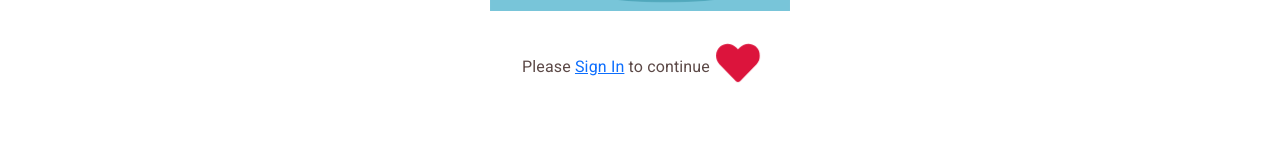
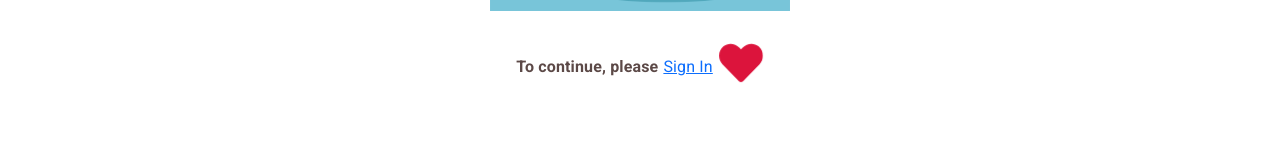
Before and after one commit to hudashoeib/sample, a React (Create React App) app: page / in a window 1280 px wide. Shown: the part 481-622 px from the top of the page. Built offline with nearby package versions, Linux system fonts and the light colour scheme; no server answers.

Commit message:
sign to continue

```diff
--- a/src/components/Header.jsx
+++ b/src/components/Header.jsx
@@ -230,7 +230,9 @@ function DrawerAppBar(props) {
         </ListItem>
         {user && (
           <ListItem>
-            <ListItemButton onClick={handleClickOpen2}>SignOut</ListItemButton>
+            <ListItemButton onClick={handleClickOpen2}>
+              {t("signout")}
+            </ListItemButton>
           </ListItem>
         )}
       </List>
--- a/src/languages/ar.json
+++ b/src/languages/ar.json
@@ -1,4 +1,9 @@
 {
+  "please": "برجاء",
+  "sign_in": "تسجيل الدخول",
+  "to_continue_please": "للمتابعة برجاء",
+  "please_signin_to_continue": "يرجى <1>تسجيل الدخول</1> للمتابعة",
+
   "lang": "اللغة",
   "home": "الرئيسية",
   "signout": "تسجيل الخروج",
--- a/src/languages/en.json
+++ b/src/languages/en.json
@@ -1,4 +1,8 @@
 {
+  "please": "Please",
+  "sign_in": "Sign In",
+  "to_continue_please": "To continue, please",
+  "please_signin_to_continue": "Please <1>Sign In</1> to continue",
   "signin_email_error": "Please enter a valid email address.",
   "signin_password_error": "Password must be at least 6 characters long.",
   "signin_failed": "Sign in failed. Please try again.",
--- a/src/pages/Home.jsx
+++ b/src/pages/Home.jsx
@@ -4,12 +4,14 @@ import { Helmet } from "react-helmet-async";
 import { Link } from "react-router-dom";
 import { useAuthState } from "react-firebase-hooks/auth";
 import { auth } from "../firebase";
+import { useTranslation } from "react-i18next";
 
 import CircularWithValueLabel from "../Styles/Spinner";
 import Heart2 from "Styles/HeartSmall/Heart2";
 
 const Home = () => {
   const [user, loading, error] = useAuthState(auth);
+  const { t, i18n } = useTranslation();
   return (
     <>
       <Helmet>
@@ -42,6 +44,7 @@ const Home = () => {
             ) : (
               <Grid
                 container
+                className="no-tasks-container"
                 justifyContent="center"
                 alignItems="center"
                 mt={4}
@@ -82,16 +85,43 @@ const Home = () => {
                       display: "flex",
                       justifyContent: "center",
                       alignItems: "center",
+                      flexDirection:
+                        i18n.language === "ar" ? "row-reverse" : "row",
                     }}
                   >
                     <Typography
+                      dir="auto"
                       textAlign="center"
                       color="text.primary"
-                      sx={{ fontSize: "1rem" }}
+                      sx={{
+                        fontSize: { xs: "0.7rem", sm: "0.8rem", md: "1rem" },
+                        marginLeft: "5px",
+                        marginRight: "5px",
+                        fontWeight: "600",
+                      }}
                     >
-                      Please <Link to="/signin">Sign In</Link> to continue{" "}
+                      {t("to_continue_please")}
                     </Typography>
-                    <div style={{ marginLeft: "8px", fontSize: "20px" }}>
+                    <Link to="/signin">{t("sign_in")}</Link>
+                    {/* <Typography
+                      dir="auto"
+                      textAlign="center"
+                      color="text.primary"
+                      sx={{
+                        fontSize: "1rem",
+                        marginRight: "5px",
+                        marginLeft: "5px",
+                      }}
+                    >
+                      {t("please")}
+                    </Typography> */}
+                    <div
+                      style={{
+                        marginLeft: "8px",
+                        marginRight: "8px",
+                        fontSize: "20px",
+                      }}
+                    >
                       <Heart2 />
                     </div>
                   </Grid>
```
